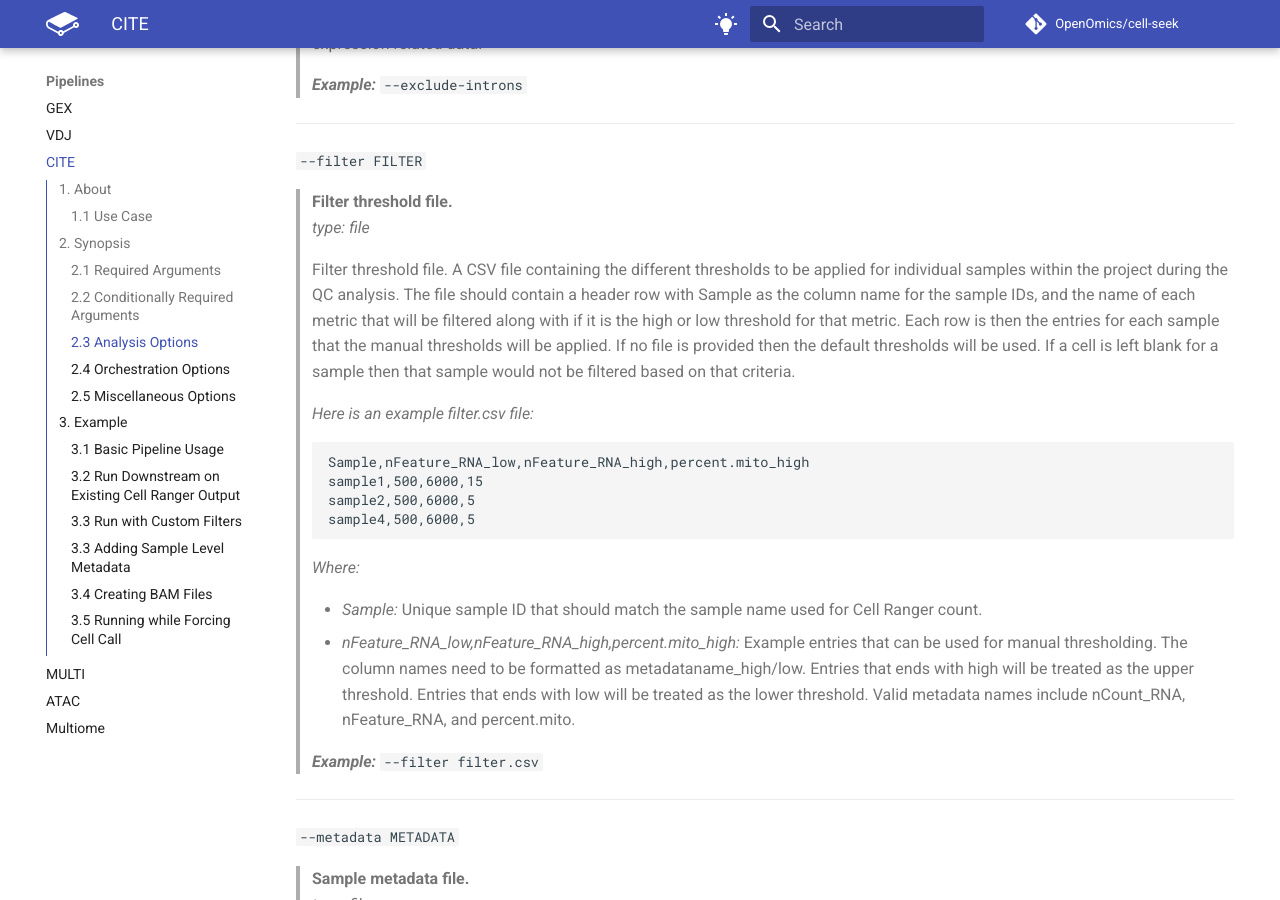
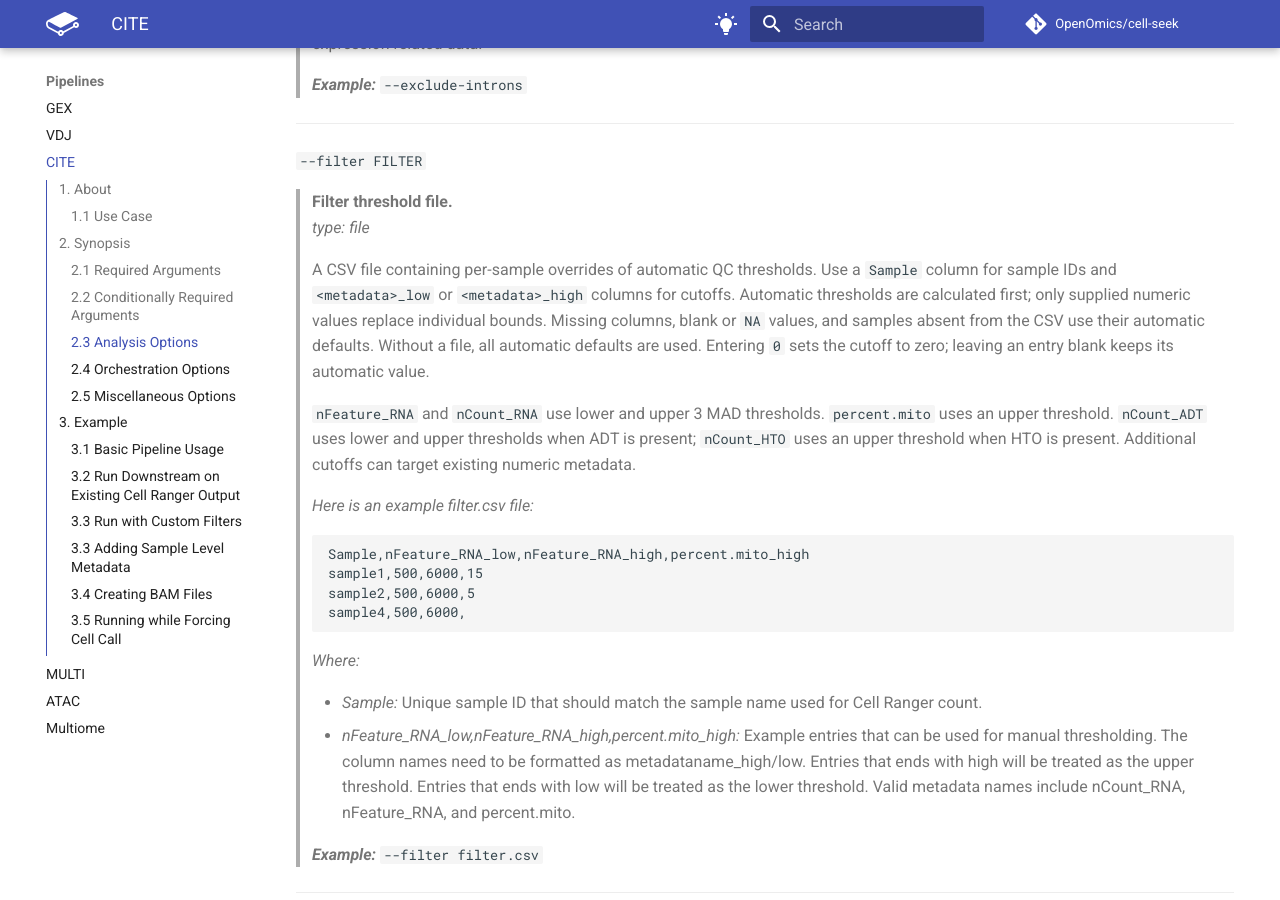
Before and after one commit to OpenOmics/cell-seek, an MkDocs documentation site: the page built from docs/usage/cite.md, in a window 1280 px wide and 900 px high, scrolled down 4771 px. Built offline with MkDocs 1.6.1 and Material for MkDocs 9.7.7, drawn with Linux system fonts in a browser that asks for light colours; comment, search, counter and statistics services are not loaded; the version menu is left out; some of the changed text lies outside the part shown.

Commit message:
feat(qc): align CITE and multi filtering with GEX
Keep automatic cutoffs for omitted or blank CSV values.
Check final bounds and apply filters after all overrides.
Update QC reports, CLI help, and usage documentation.

````diff
--- a/docs/usage/cite.md
+++ b/docs/usage/cite.md
@@ -176,14 +176,16 @@ The following arguments are only required when FastQ files are used as input. Th
 > **Filter threshold file.**
 > *type: file*
 >
-> Filter threshold file. A CSV file containing the different thresholds to be applied for individual samples within the project during the QC analysis. The file should contain a header row with Sample as the column name for the sample IDs, and the name of each metric that will be filtered along with if it is the high or low threshold for that metric. Each row is then the entries for each sample that the manual thresholds will be applied. If no file is provided then the default thresholds will be used. If a cell is left blank for a sample then that sample would not be filtered based on that criteria.
+> A CSV file containing per-sample overrides of automatic QC thresholds. Use a `Sample` column for sample IDs and `<metadata>_low` or `<metadata>_high` columns for cutoffs. Automatic thresholds are calculated first; only supplied numeric values replace individual bounds. Missing columns, blank or `NA` values, and samples absent from the CSV use their automatic defaults. Without a file, all automatic defaults are used. Entering `0` sets the cutoff to zero; leaving an entry blank keeps its automatic value.
+>
+> `nFeature_RNA` and `nCount_RNA` use lower and upper 3 MAD thresholds. `percent.mito` uses an upper threshold. `nCount_ADT` uses lower and upper thresholds when ADT is present; `nCount_HTO` uses an upper threshold when HTO is present. Additional cutoffs can target existing numeric metadata.
 >
 > *Here is an example filter.csv file:*
 > ```
 > Sample,nFeature_RNA_low,nFeature_RNA_high,percent.mito_high
 > sample1,500,6000,15
 > sample2,500,6000,5
-> sample4,500,6000,5
+> sample4,500,6000,
 > ```
 >
 > *Where:*
@@ -430,11 +432,13 @@ sample2,500,6000,5
 sample4,500,6000,
 ```
 
-Based on this file, custom filters will only be applied to samples sample1, sample2, and sample4. These samples will have the following filters applied to only keep cells meeting the following criteria:
+These values override individual automatic bounds:
 
-- sample1:  nFeature_RNA > 500 and nFeature_RNA < 6000 and percent.mito < 15
-- sample2:  nFeature_RNA > 500 and nFeature_RNA < 6000 and percent.mito < 5
-- sample4:  nFeature_RNA > 500 and nFeature_RNA < 6000
+- sample1: keep `500 <= nFeature_RNA <= 6000` and `percent.mito <= 15`, alongside the remaining automatic criteria.
+- sample2: keep `500 <= nFeature_RNA <= 6000` and `percent.mito <= 5`, alongside the remaining automatic criteria.
+- sample4: keep `500 <= nFeature_RNA <= 6000`; the blank mitochondrial entry uses its automatic upper cutoff.
+
+Automatic UMI and applicable ADT/HTO filters remain active for all three samples. Unlisted samples use all automatic defaults. For example, a CSV containing only `Sample,percent.mito_high` changes only the mitochondrial upper cutoff. This differs from earlier releases, where a matching row disabled automatic criteria omitted from that row.
 
 
 ```bash
@@ -452,7 +456,7 @@ module load singularity snakemake
                   --cellranger 8.0.1 \
                   --libraries libraries.csv \
                   --features features.csv \
-                  --filter filter.csv
+                  --filter filter.csv \
                   --mode slurm \
                   --dry-run
 
@@ -467,7 +471,7 @@ module load singularity snakemake
                   --cellranger 8.0.1 \
                   --libraries libraries.csv \
                   --features features.csv \
-                  --filter filter.csv
+                  --filter filter.csv \
                   --mode slurm
 ```
 
````
Also changed, not shown: docs/usage/multi.md (+13 -7 lines), 4 other files.
